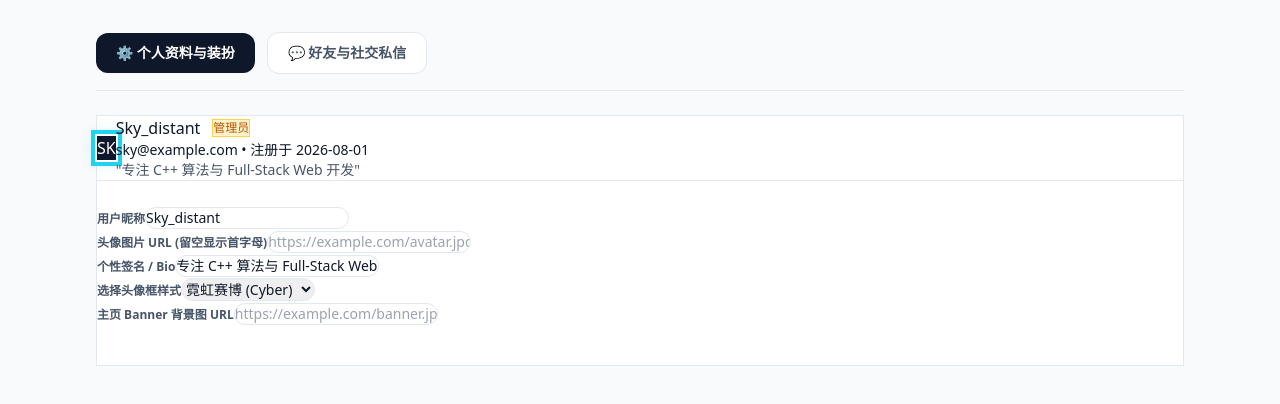
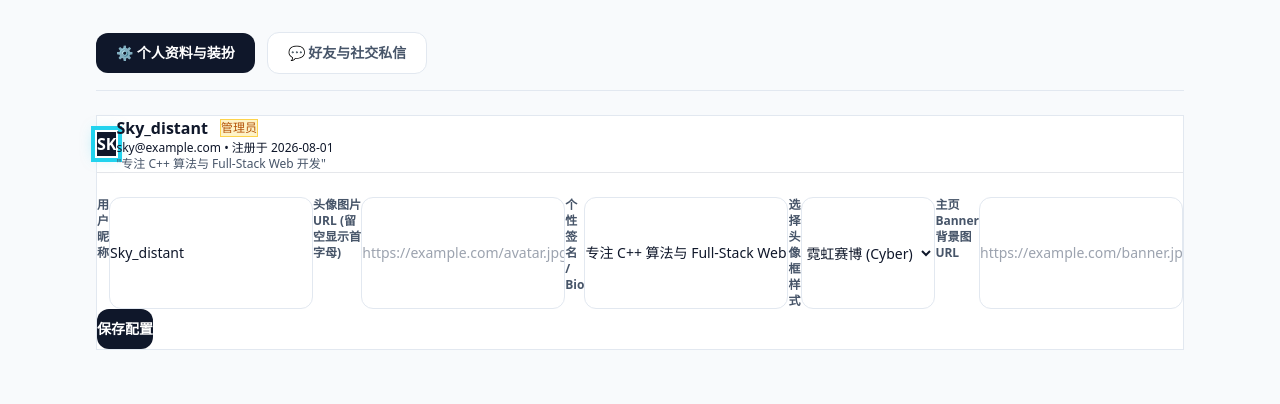
Before and after one commit to zhangtianyuan120220/sky-blog, a Next.js app: page / in a window 1280 px wide. Shown: the top 404 px of the page. Built offline with nearby package versions, Linux system fonts and the light colour scheme.

Commit message:
Update ProfileSettings.tsx

```diff
--- a/components/ProfileSettings.tsx
+++ b/components/ProfileSettings.tsx
@@ -65,9 +65,10 @@ export default function ProfileSettings({
 
   return (
     <div className="bg-white rounded-3xl p-6 shadow-sm border border-slate-200 space-y-6">
+      {/* 头部信息与头像预览 */}
       <div className="flex items-center gap-6 pb-6 border-b border-slate-100">
         <div
-          className={`w-24 h-24 rounded-full flex items-center justify-center bg-slate-900 text-white font-black text-2xl overflow-hidden shrink-0 ${
+          className={`w-20 h-20 rounded-full flex items-center justify-center bg-slate-900 text-white font-bold text-xl overflow-hidden shrink-0 ${
             frameStyles[formData.avatarFrame] || ''
           }`}
         >
@@ -81,46 +82,46 @@ export default function ProfileSettings({
             (formData.username || 'Sky').slice(0, 2).toUpperCase()
           )}
         </div>
-        <div>
+
+        <div className="space-y-1">
           <div className="flex items-center gap-3">
-            <h2 className="text-2xl font-black text-slate-900">
+            <h2 className="text-xl font-bold text-slate-900">
               {formData.username || '未设置昵称'}
             </h2>
             <span
               className={`text-xs px-2.5 py-0.5 rounded-full border ${
-                roleBadges[currentUser.role]?.style || 'bg-slate-100'
+                roleBadges[currentUser.role]?.style || 'bg-slate-100 text-slate-700'
               }`}
             >
               {roleBadges[currentUser.role]?.name || '用户'}
             </span>
           </div>
-          <p className="text-sm text-slate-500 mt-1">
-            {formData.email} • 注册于 {currentUser.registeredDate || '2026-09-16'}
+          <p className="text-xs text-slate-500">
+            {formData.email} • 注册于 {currentUser.registeredDate || '2026-08-01'}
           </p>
-          <p className="text-sm text-slate-600 mt-2 italic">
+          <p className="text-xs text-slate-600 italic">
             "{formData.bio || '暂无个性签名'}"
           </p>
         </div>
       </div>
 
+      {/* 修改表单 */}
       <form onSubmit={handleSubmit} className="space-y-4">
-        <div className="grid grid-cols-1 md:grid-cols-2 gap-4">
-          <div>
-            <label className="block text-xs font-bold text-slate-600 mb-1">
-              用户昵称
-            </label>
+        <div className="flex flex-col gap-4">
+          <div className="flex flex-col gap-1.5">
+            <label className="text-xs font-bold text-slate-600">用户昵称</label>
             <input
               type="text"
               name="username"
               value={formData.username}
               onChange={handleChange}
               placeholder="请输入昵称..."
-              className="w-full px-3.5 py-2 text-sm rounded-xl border border-slate-200 focus:outline-none focus:ring-2 focus:ring-blue-500/20"
+              className="w-full max-w-md px-3.5 py-2 text-sm rounded-xl border border-slate-200 focus:outline-none focus:ring-2 focus:ring-blue-500/20"
             />
           </div>
 
-          <div>
-            <label className="block text-xs font-bold text-slate-600 mb-1">
+          <div className="flex flex-col gap-1.5">
+            <label className="text-xs font-bold text-slate-600">
               头像图片 URL (留空显示首字母)
             </label>
             <input
@@ -129,12 +130,12 @@ export default function ProfileSettings({
               value={formData.avatarUrl}
               onChange={handleChange}
               placeholder="https://example.com/avatar.jpg"
-              className="w-full px-3.5 py-2 text-sm rounded-xl border border-slate-200 focus:outline-none focus:ring-2 focus:ring-blue-500/20"
+              className="w-full max-w-md px-3.5 py-2 text-sm rounded-xl border border-slate-200 focus:outline-none focus:ring-2 focus:ring-blue-500/20"
             />
           </div>
 
-          <div className="md:col-span-2">
-            <label className="block text-xs font-bold text-slate-600 mb-1">
+          <div className="flex flex-col gap-1.5">
+            <label className="text-xs font-bold text-slate-600">
               个性签名 / Bio
             </label>
             <input
@@ -143,19 +144,19 @@ export default function ProfileSettings({
               value={formData.bio}
               onChange={handleChange}
               placeholder="介绍一下你自己..."
-              className="w-full px-3.5 py-2 text-sm rounded-xl border border-slate-200 focus:outline-none focus:ring-2 focus:ring-blue-500/20"
+              className="w-full max-w-md px-3.5 py-2 text-sm rounded-xl border border-slate-200 focus:outline-none focus:ring-2 focus:ring-blue-500/20"
             />
           </div>
 
-          <div>
-            <label className="block text-xs font-bold text-slate-600 mb-1">
+          <div className="flex flex-col gap-1.5">
+            <label className="text-xs font-bold text-slate-600">
               选择头像框样式
             </label>
             <select
               name="avatarFrame"
               value={formData.avatarFrame}
               onChange={handleChange}
-              className="w-full px-3.5 py-2 text-sm rounded-xl border border-slate-200 focus:outline-none"
+              className="w-full max-w-md px-3.5 py-2 text-sm rounded-xl border border-slate-200 bg-white focus:outline-none"
             >
               <option value="none">无边框</option>
               <option value="gold">荣耀金色 (Gold)</option>
@@ -165,8 +166,8 @@ export default function ProfileSettings({
             </select>
           </div>
 
-          <div>
-            <label className="block text-xs font-bold text-slate-600 mb-1">
+          <div className="flex flex-col gap-1.5">
+            <label className="text-xs font-bold text-slate-600">
               主页 Banner 背景图 URL
             </label>
             <input
@@ -175,17 +176,19 @@ export default function ProfileSettings({
               value={formData.bannerUrl}
               onChange={handleChange}
               placeholder="https://example.com/banner.jpg"
-              className="w-full px-3.5 py-2 text-sm rounded-xl border border-slate-200 focus:outline-none focus:ring-2 focus:ring-blue-500/20"
+              className="w-full max-w-md px-3.5 py-2 text-sm rounded-xl border border-slate-200 focus:outline-none focus:ring-2 focus:ring-blue-500/20"
             />
           </div>
         </div>
 
-        <button
-          type="submit"
-          className="px-6 py-2.5 bg-blue-600 hover:bg-blue-700 text-white font-bold text-sm rounded-xl shadow-md shadow-blue-500/20 transition cursor-pointer"
-        >
-          保存配置
-        </button>
+        <div className="pt-2">
+          <button
+            type="submit"
+            className="px-6 py-2.5 bg-slate-900 hover:bg-slate-800 text-white font-bold text-sm rounded-xl transition cursor-pointer"
+          >
+            保存配置
+          </button>
+        </div>
       </form>
     </div>
   );
```
